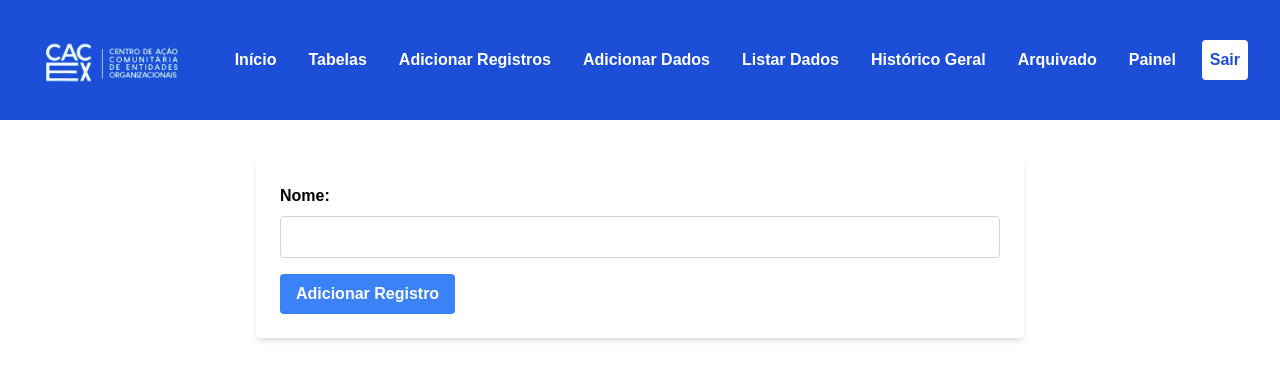
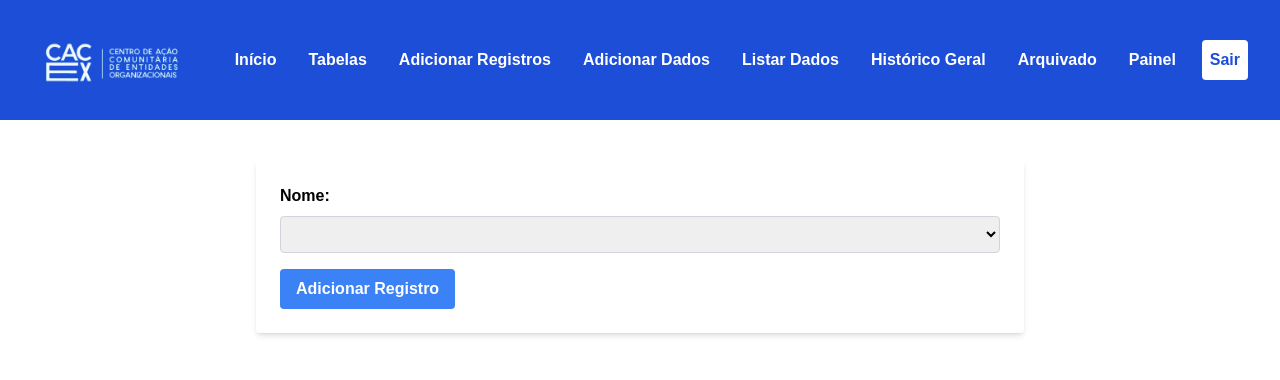
Before and after one commit to Flaviohmm/Cacex_fullstack, a React (Create React App) app in the folder frontend/cacex-frontend-master/: page /adicionar_registro in a window 1280 px wide. Shown: the top 380 px of the page. Built offline with nearby package versions, Linux system fonts and the light colour scheme.

Commit message:
Ligar o login username ao registro.nome

```diff
--- a/frontend/cacex-frontend-master/src/components/AdicionarRegistro.tsx
+++ b/frontend/cacex-frontend-master/src/components/AdicionarRegistro.tsx
@@ -1,6 +1,7 @@
-import React, { useState } from "react";
+import React, { useState, useEffect } from "react";
 import Header from "./Header";
 import axios from "axios";
+import { useLocation } from "react-router-dom";
 
 const AdicionarRegistro: React.FC = () => {
     const [registro, setRegistro] = useState({
@@ -26,18 +27,38 @@ const AdicionarRegistro: React.FC = () => {
         duracao_dias_uteis: 0
     });
 
-    const handleChange = (e: React.ChangeEvent<HTMLInputElement>) => {
-        const { name, value, type, checked } = e.target;
-        setRegistro({
-            ...registro,
-            [name]: type === 'checkbox' ? checked : value,
-        });
+    useEffect(() => {
+        const nomeUsuario = localStorage.getItem('nomeUsuario') || '';
+        setRegistro(prevState => ({
+            ...prevState,
+            nome: nomeUsuario
+        }));
+    }, []);
+
+    const handleChange = (e: React.ChangeEvent<HTMLInputElement | HTMLSelectElement>) => {
+        const { name, value } = e.target;
+
+        if (e.target instanceof HTMLInputElement && e.target.type === 'checkbox') {
+            const { checked } = e.target;
+            setRegistro(prevState => ({
+                ...prevState,
+                [name]: checked
+            }));
+        } else {
+            setRegistro(prevState => ({
+                ...prevState,
+                [name]: value
+            }));
+        }
     };
 
     const handleSubmit = async (e: React.FormEvent<HTMLFormElement>) => {
         e.preventDefault();
         try {
-            const response = await axios.post('http://localhost:8000/registros_funcionarios/', registro);
+            const response = await axios.post('http://localhost:8000/registros_funcionarios/', {
+                ...registro,
+                username: registro.nome
+            });
             console.log('Registro adicionado:', response.data);
             // limpar o formulário ou fornecer feedback ao usuário
         } catch (error) {
@@ -51,13 +72,16 @@ const AdicionarRegistro: React.FC = () => {
             <form onSubmit={handleSubmit} className="max-w-3xl mx-auto mt-10 p-6 bg-white rounded shadow-md">
                 <div className="mb-4">
                     <label className="block text-md font-bold mb-2">Nome:</label>
-                    <input
+                    <select
                         name="nome"
-                        type="text"
                         value={registro.nome}
                         onChange={handleChange}
                         className="w-full px-4 py-2 border border-gray-300 rounded"
-                    />
+                    >
+                        <option value={registro.nome}>{registro.nome}</option>
+
+                    </select>
+
                 </div>
                 <button type="submit" className="bg-blue-500 hover:bg-blue-700 text-white font-bold py-2 px-4 rounded focus:outline-none focus:shadow-outline">
                     Adicionar Registro
--- a/frontend/cacex-frontend-master/src/components/Login.tsx
+++ b/frontend/cacex-frontend-master/src/components/Login.tsx
@@ -23,6 +23,7 @@ const Login: React.FC = () => {
         if (response.ok) {
             const data = await response.json();
             localStorage.setItem('authToken', data.token);
+            localStorage.setItem('nomeUsuario', username);
             navigate('/');
         } else {
             alert('Erro ao realizar login');
```
Also changed, not shown: 1 other file (tests, documents, lock files or other folders).
